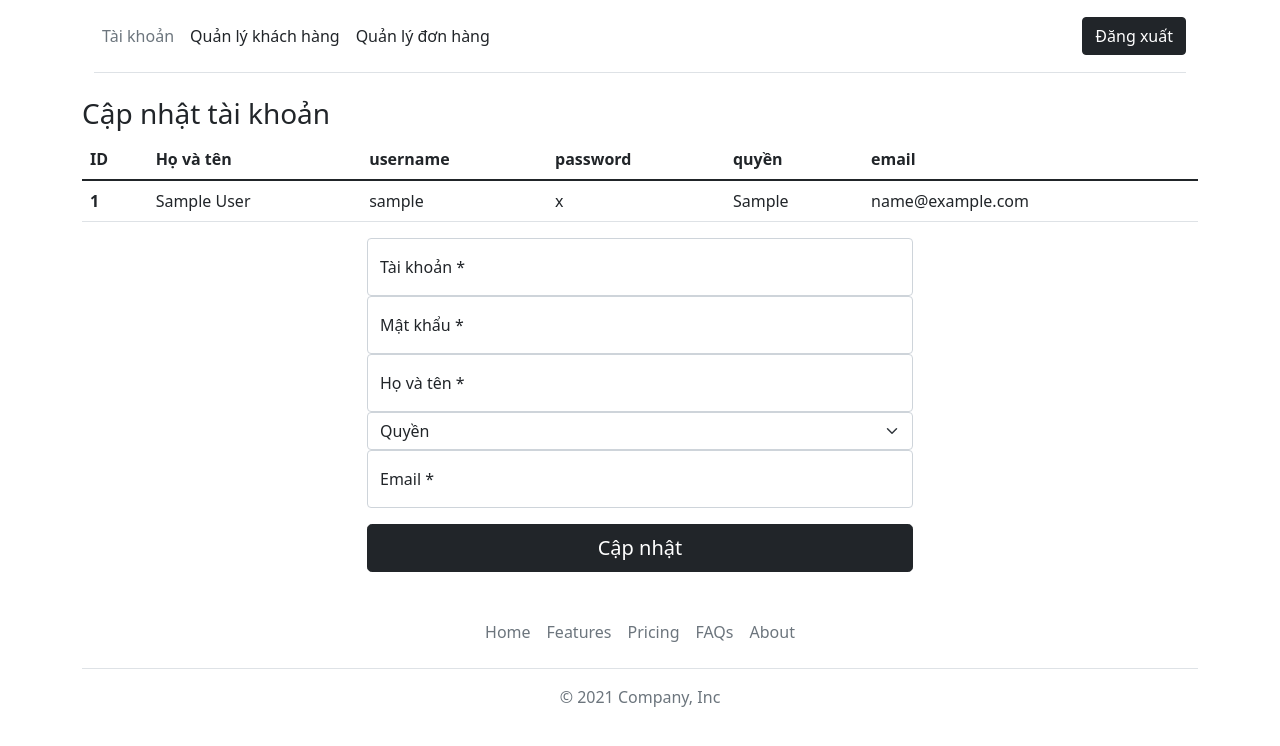
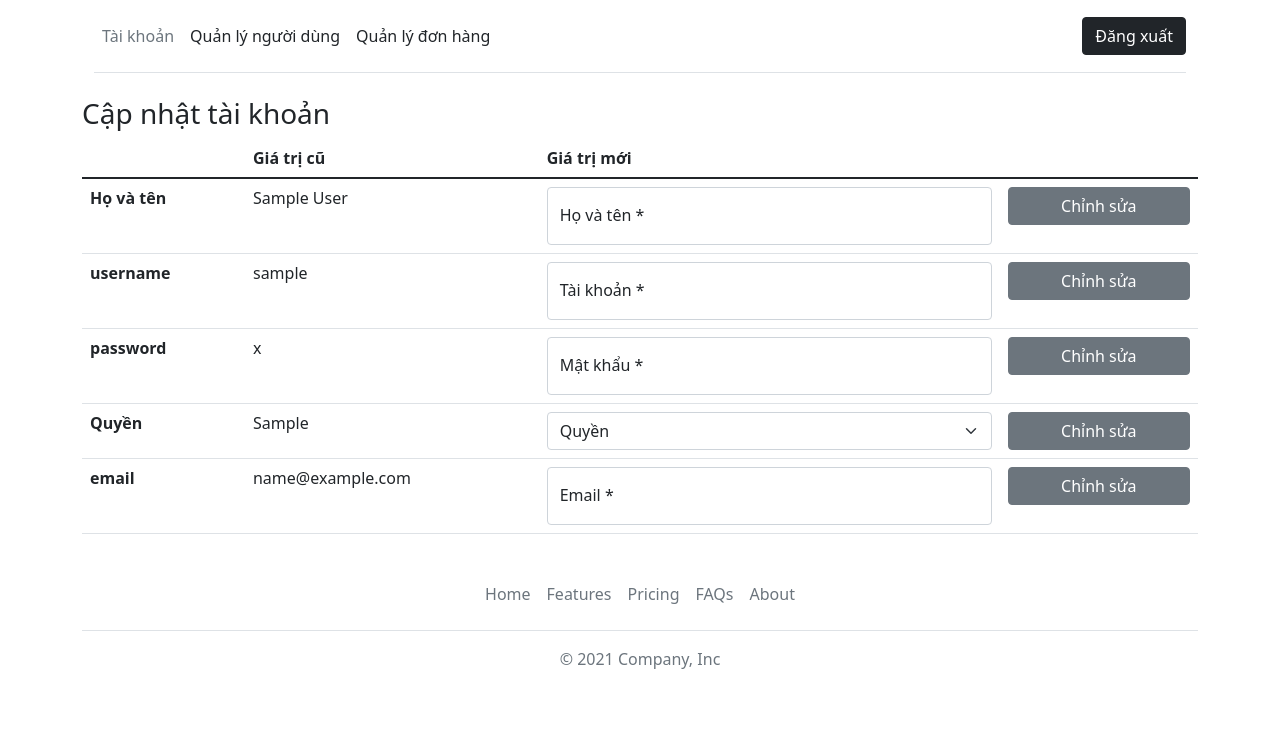
Before and after one commit to nhokkoranh1511/CNPM_Assignment, a PHP site: page /admin/macro/updateUser.php?id=1 in a window 1280 px wide. Shown: the top 746 px of the page. Run offline with PHP 8.4, Linux system fonts and the light colour scheme; tables that the repository leaves empty hold one stand-in row (values such as "Sample post"); some libraries are stand-ins or nearby versions.

Commit message:
updateUser

```diff
--- a/source_code/admin/macro/updateUser.php
+++ b/source_code/admin/macro/updateUser.php
@@ -1,25 +1,9 @@
 <?php
     $path = $_SERVER['DOCUMENT_ROOT'];
-    include_once($path.'/admin/partial/partial.php');
+    include_once($path . '/admin/partial/partial.php');
     include_once($path . "/macro/includemacro.php");
 ?>
 
-<?php addHeader("Cập nhật tài khoản"); ?>
-
-<div class="container">
-<table class="table">
-        <thead>
-            <tr>
-                <th scope="col">ID</th>
-                <th scope="col">Họ và tên</th>
-                <th scope="col">username</th>
-                <th scope="col">password</th>
-                <th scope="col">quyền</th>
-                <th scope="col">email</th>
-            </tr>
-        </thead>
-
-        <tbody>
 <?php
 $user = new UserDB();
 $row = $user->select_user_by_id($_GET['id']);
@@ -31,72 +15,172 @@
 $privil         = $row['privil'];
 $email          = $row['email'];
 ?>
+<script src="https://ajax.googleapis.com/ajax/libs/jquery/3.6.0/jquery.min.js"></script>
+<script>
+    $(document).ready(function() {
+        $("#button1").click(function() {
+            var full_name = $("#full_name").val();
 
+            $.ajax({
+                method: "POST",
+                url: "update/updateFullname.php?id=<?php echo $id; ?>",
+                data: {full_name: full_name}
+            });
+
+            document.getElementById("old_full_name").innerHTML = full_name;
+        });
+
+        $("#button2").click(function() {
+            var username = $("#username").val();
+
+            $.ajax({
+                method: "POST",
+                url: "update/updateUsername.php?id=<?php echo $id; ?>",
+                data: {username: username}
+            });
+
+            document.getElementById("old_username").innerHTML = username;
+        });
+
+        $("#button3").click(function() {
+            var password = $("#password").val();
+
+            $.ajax({
+                method: "POST",
+                url: "update/updatePassword.php?id=<?php echo $id; ?>",
+                data: {password: password}
+            });
+
+            document.getElementById("old_password").innerHTML = password;
+        });
+
+        $("#button4").click(function() {
+            var privil = $("#privil").val();
+
+            $.ajax({
+                method: "POST",
+                url: "update/updatePrivil.php?id=<?php echo $id; ?>",
+                data: {privil: privil}
+            });
+
+            document.getElementById("old_privil").innerHTML = privil;
+        });
+
+        $("#button5").click(function() {
+            var email = $("#mail").val();
+
+            $.ajax({
+                method: "POST",
+                url: "update/updateEmail.php?id=<?php echo $id; ?>",
+                data: {email: email}
+            });
+
+            document.getElementById("old_email").innerHTML = email;
+        });
+    });
+</script>
+
+<?php addHeader("Cập nhật tài khoản"); ?>
+
+<form class="container">
+    <table class="table">
+        <thead>
             <tr>
-                    <th scope="row"><?php echo $id;     ?></th>
-                    <td><?php echo $full_name;          ?></td>
-                    <td><?php echo $username;           ?></td>
-                    <td><?php echo $password;           ?></td>
-                    <td><?php echo $privil;             ?></td>
-                    <td><?php echo $email;              ?></td>
+                <th scope="col"></th>
+                <th scope="col">Giá trị cũ</th>
+                <th scope="col">Giá trị mới</th>
+                <th scope="col"></th>
             </tr>
-                <?php
-            ?>
-        </tbody>
-    </table>
+        </thead>
+        <tbody>
+            <tr>
+                <th scope="row">Họ và tên</th>
+                <td id="old_full_name"><?php echo $full_name; ?></td>
+                <td>
+                    <div class="form-floating">
+                        <input type="text" class="form-control" id="full_name" placeholder="full_name">
+                        <label for="password">Họ và tên <span class="error">*</span></label>
                     </div>
-
-<div class="text-center container">
-    <div class="row">
-        <div class="col-sm-3"></div>
-        <div class="col-sm-6">
-            <form method="POST" action="">
+                </td>
+                <td>
+                    <div class="d-grid gap-2" type="submit">
+                        <a id="button1" class="btn btn-secondary">
+                            Chỉnh sửa
+                        </a>
+                    </div>
+                </td>
+            </tr>
+            <tr>
+                <th scope="row">username</th>
+                <td id="old_username"><?php echo $username; ?></td>
+                <td>
                     <div class="form-floating">
-                    <input type="text" class="form-control" name="username" placeholder="username">
+                        <input type="text" class="form-control" id="username" placeholder="username">
                         <label for="username">Tài khoản <span class="error">*</span></label>
                     </div>
+                </td>
+                <td>
+                    <div class="d-grid gap-2" type="submit">
+                        <a id="button2" class="btn btn-secondary">
+                            Chỉnh sửa
+                        </a>
+                    </div>
+                </td>
+            <tr>
+                <th scope="row">password</th>
+                <td id="old_password"><?php echo $password; ?></td>
+                <td>
                     <div class="form-floating">
-                    <input type="password" class="form-control" name="password" placeholder="Password">
+                        <input type="password" class="form-control" id="password" placeholder="Password">
                         <label for="password">Mật khẩu <span class="error">*</span></label>
                     </div>
-                <div class="form-floating">
-                    <input type="text" class="form-control" name="full_name" placeholder="full_name">
-                    <label for="password">Họ và tên <span class="error">*</span></label>
+                </td>
+                <td>
+                    <div class="d-grid gap-2" type="submit">
+                        <a id="button3" class="btn btn-secondary">
+                            Chỉnh sửa
+                        </a>
                     </div>
-                <select class="form-select" aria-label="Default select example" name="privil">
+                </td>
+            </tr>
+            <tr>
+                <th scope="row">Quyền</th>
+                <td id="old_privil"><?php echo $privil; ?></td>
+                <td>
+                    <select class="form-select" aria-label="Default select example" id="privil">
                         <option selected>Quyền</option>
                         <option value="admin">admin</option>
                         <option value="staff">staff</option>
                         <option value="user">user</option>
                     </select>
+                </td>
+                <td>
+                    <div class="d-grid gap-2" type="submit">
+                        <a id="button4" class="btn btn-secondary">
+                            Chỉnh sửa
+                        </a>
+                    </div>
+                </td>
+            </tr>
+            <tr>
+                <th scope="row">email</th>
+                <td id="old_email"><?php echo $email; ?></td>
+                <td>
                     <div class="form-floating">
-                    <input type="email" class="form-control" name="mail" placeholder="mail">
+                        <input type="email" class="form-control" id="mail" placeholder="mail">
                         <label for="password">Email <span class="error">*</span></label>
                     </div>
-                <div class="checkbox mb-3">
+                </td>
+                <td>
+                    <div class="d-grid gap-2" type="submit">
+                        <a id="button5" class="btn btn-secondary">
+                            Chỉnh sửa
+                        </a>
                     </div>
-                <input class="w-100 btn btn-lg btn-dark" type="submit" name="submit" value="Cập nhật"></input>
-
-                <div class="col-sm-3"></div>
+                </td>
+            </tr>
+        </tbody>
+    </table>
 </form>
-        </div>
-    </div>
-</div>
 
 <?php addFooter(); ?>
-
-<?php
-    if (isset($_POST['submit'])) {
-        $id = $_GET['id'];
-
-        $user->update_user_by_id($id, "username",   $_POST['username']);
-        $user->update_user_by_id($id, "password",   $_POST['password']);
-        $user->update_user_by_id($id, "full_name",  $_POST['full_name']);
-        $user->update_user_by_id($id, "privil",     $_POST['privil']);
-        $user->update_user_by_id($id, "mail",       $_POST['mail']);
-
-        $path = $_SERVER['DOCUMENT_ROOT'];
-        redirect("/admin/user-management.php");
-        header("Location: /admin/user-management.php");
-    }
-?>
--- a/source_code/admin/partial/partial.php
+++ b/source_code/admin/partial/partial.php
@@ -23,6 +23,7 @@ function addHeader($name)
             <script src="https://cdn.jsdelivr.net/npm/bootstrap@5.1.3/dist/js/bootstrap.min.js"
                 integrity="sha384-QJHtvGhmr9XOIpI6YVutG+2QOK9T+ZnN4kzFN1RtK3zEFEIsxhlmWl5/YESvpZ13" crossorigin="anonymous">
             </script>
+            <script src="https://ajax.googleapis.com/ajax/libs/jquery/3.6.0/jquery.min.js"></script>
 
             <title>$name</title>
         </head>
@@ -36,7 +37,7 @@ function addHeader($name)
 
                         <ul class="nav col-12 col-md-auto mb-2 justify-content-center mb-md-0">
                             <li><a href="/admin/admin.php" class="nav-link px-2 link-secondary">Tài khoản</a></li>
-                            <li><a href="/admin/user-management.php" class="nav-link px-2 link-dark">Quản lý khách hàng</a></li>
+                            <li><a href="/admin/user-management.php" class="nav-link px-2 link-dark">Quản lý người dùng</a></li>
                             <li><a href="/admin/order-management.php" class="nav-link px-2 link-dark">Quản lý đơn hàng</a></li>
                         </ul>
 
```
Also changed, not shown: source_code/admin/macro/update/updateEmail.php (added, +10 -0 lines), source_code/admin/macro/update/updateFullname.php (added, +10 -0 lines), source_code/admin/macro/update/updatePassword.php (added, +10 -0 lines), source_code/admin/macro/update/updatePrivil.php (added, +10 -0 lines), source_code/admin/macro/update/updateUsername.php (added, +10 -0 lines). Lines whose indentation alone changed are shown as unchanged.
